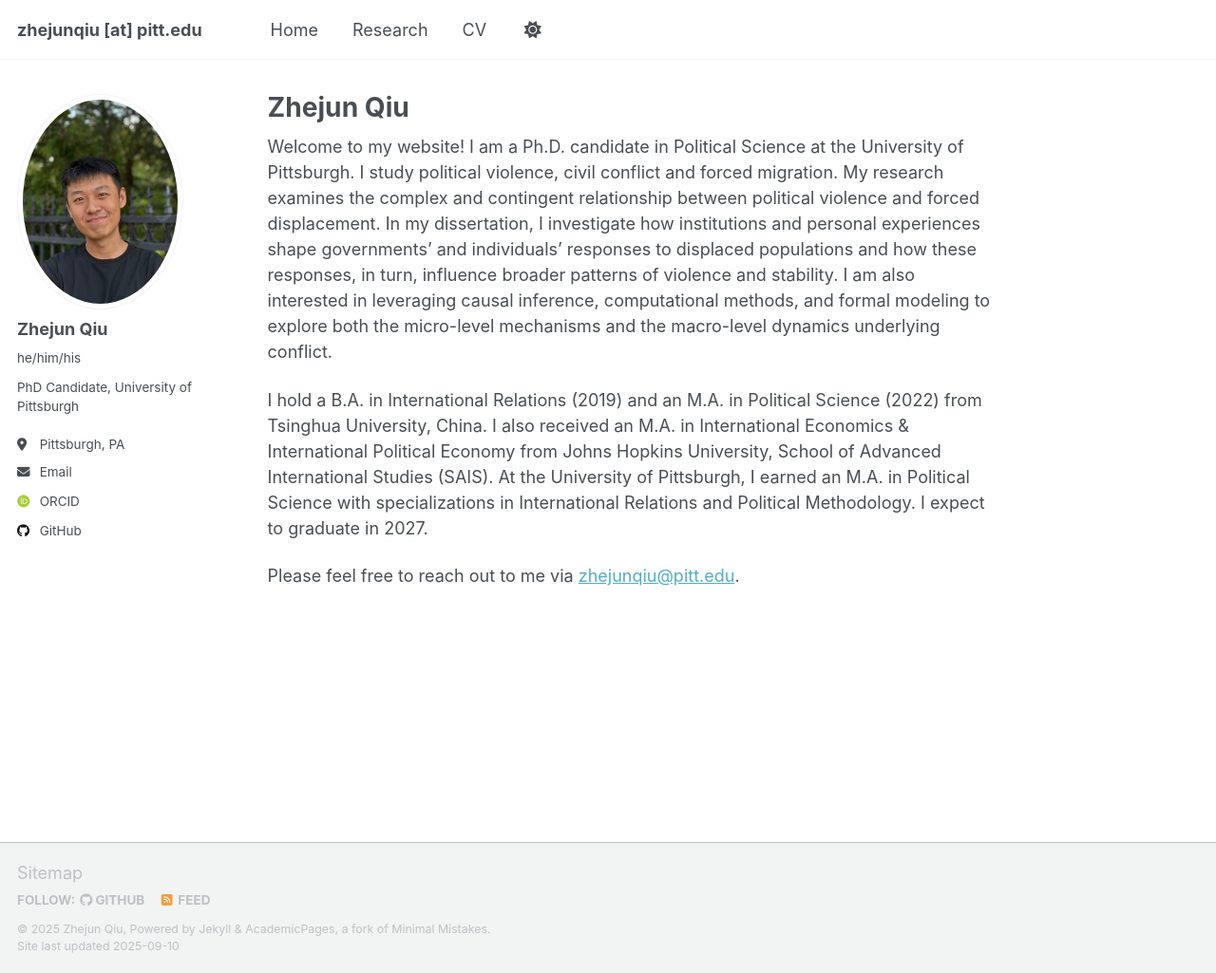
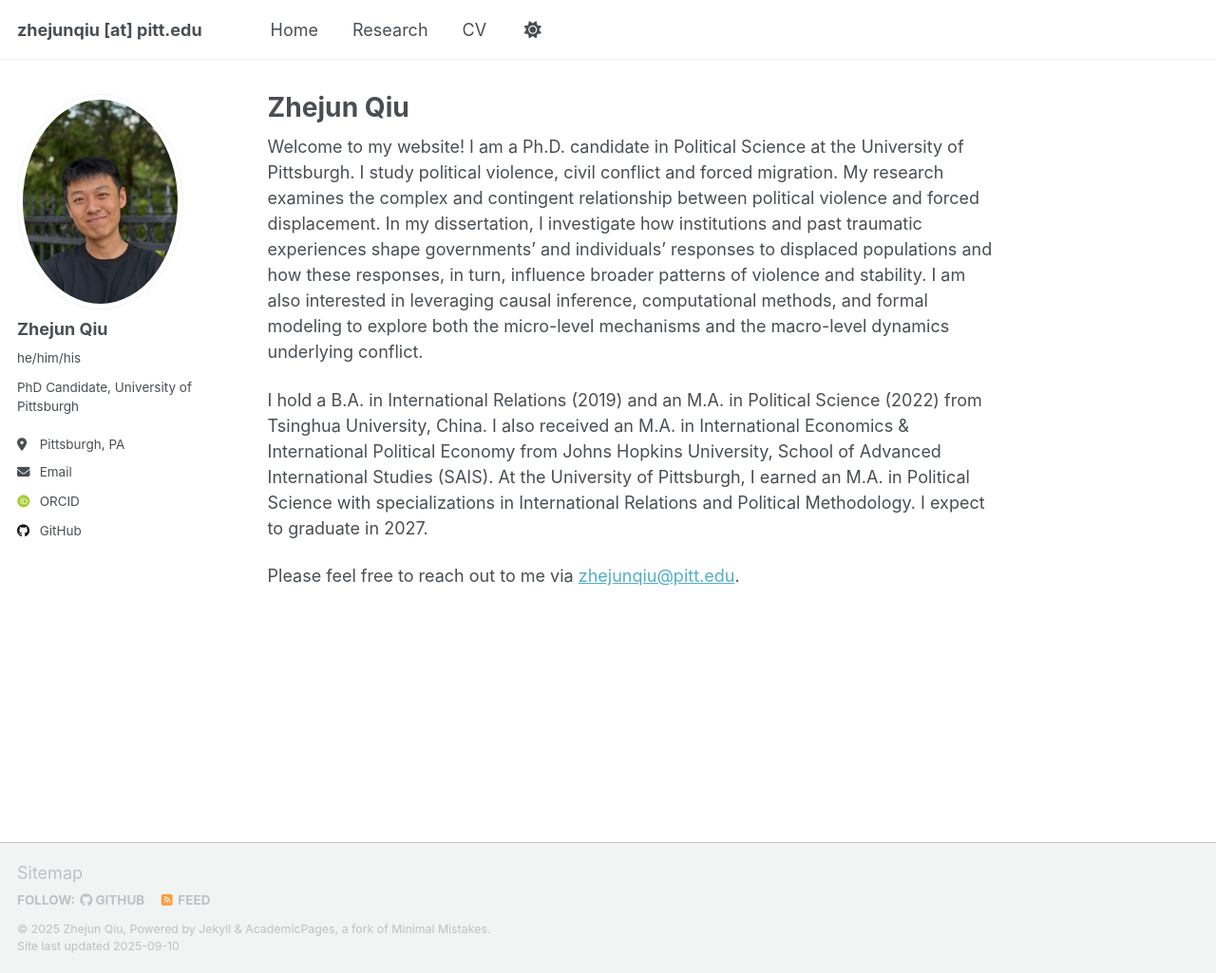
Before and after one commit to zhejun-qiu/zhejun-qiu.github.io, a Jekyll site: the page built from index.md, in a window 1280 px wide and 1025 px high. Shown: the whole window at 95% size. Built offline with Jekyll 4.4.1, drawn with Linux system fonts in a browser that asks for light colours; some web fonts are replaced; a script that is not in the unit is left out.

Commit message:
Update index.md

```diff
--- a/index.md
+++ b/index.md
@@ -4,7 +4,7 @@
 author_profile: true
 ---
 
-Welcome to my website! I am a Ph.D. candidate in Political Science at the University of Pittsburgh. I study political violence, civil conflict and forced migration. My research examines the complex and contingent relationship between political violence and forced displacement. In my dissertation, I investigate how institutions and personal experiences shape governments’ and individuals’ responses to displaced populations and how these responses, in turn, influence broader patterns of violence and stability. I am also interested in leveraging causal inference, computational methods, and formal modeling to explore both the micro-level mechanisms and the macro-level dynamics underlying conflict.
+Welcome to my website! I am a Ph.D. candidate in Political Science at the University of Pittsburgh. I study political violence, civil conflict and forced migration. My research examines the complex and contingent relationship between political violence and forced displacement. In my dissertation, I investigate how institutions and past traumatic experiences shape governments’ and individuals’ responses to displaced populations and how these responses, in turn, influence broader patterns of violence and stability. I am also interested in leveraging causal inference, computational methods, and formal modeling to explore both the micro-level mechanisms and the macro-level dynamics underlying conflict.
 
 I hold a B.A. in International Relations (2019) and an M.A. in Political Science (2022) from Tsinghua University, China. I also received an M.A. in International Economics & International Political Economy from Johns Hopkins University, School of Advanced International Studies (SAIS). At the University of Pittsburgh, I earned an M.A. in Political Science with specializations in International Relations and Political Methodology. I expect to graduate in 2027.
 
```
